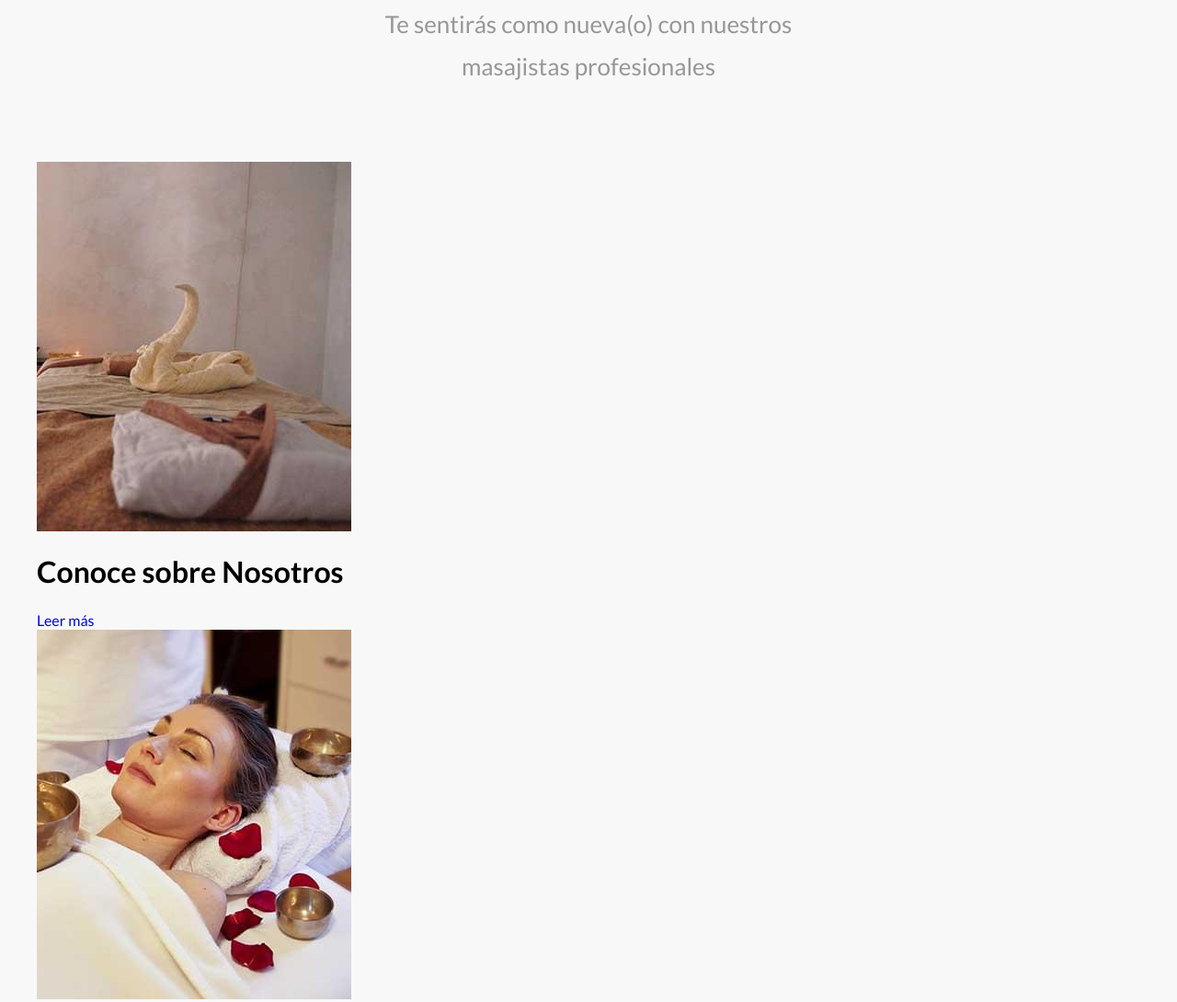
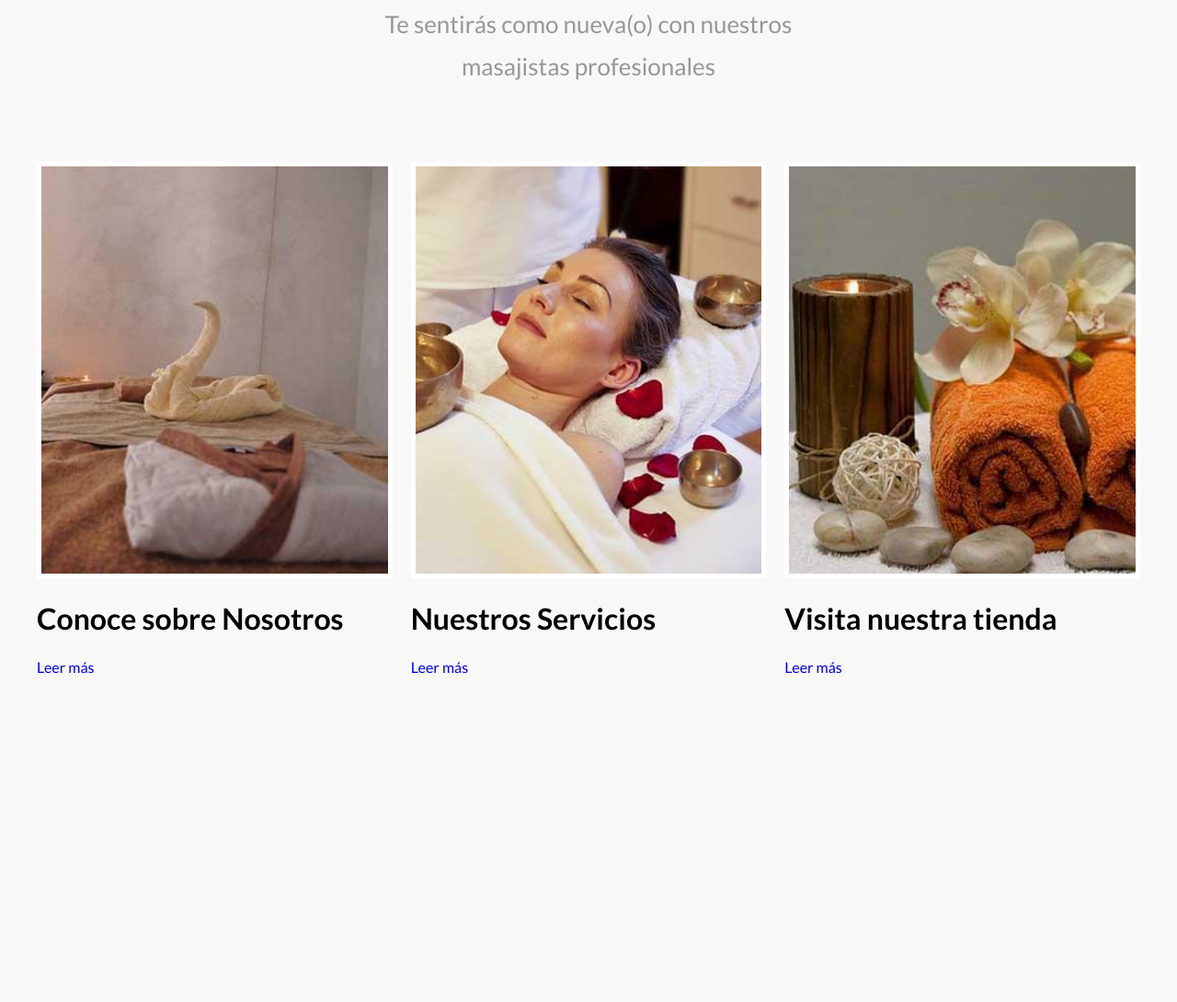
Before and after one commit to Kuro-98/SPA-Website, a website: page index.html in a window 1280 px wide. Shown: the part 1135-2225 px from the top of the page at 92% size. After the commit the page ends 1870 px from the top, so only its background shows below. Drawn offline with nearby package versions, Linux system fonts and the light colour scheme; a web font is replaced by a local one.

Commit message:
Agregado de estilos de tarjetas y cuadrícula en SCSS

```diff
--- a/src/scss/ui/contenido/_cards.scss
+++ b/src/scss/ui/contenido/_cards.scss
@@ -1,2 +1,32 @@
 @use 'base/variables' as v;
 @use 'base/mixins' as m;
+
+.cards {
+	&__grid {
+		@include m.tablet {
+			@include m.grid(3, 2rem);
+		}
+	}
+}
+
+.card {
+	max-width: 35rem;
+	margin: 0 auto 2rem auto;
+	&:last-of-type {
+		margin-bottom: 0;
+	}
+	@include m.tablet {
+		max-width: unset;
+		margin: 0;
+	}
+
+	&__imagen {
+		width: 100%;
+		border: 0.5rem solid v.$blanco;
+		transition-property: transform;
+		transition-duration: 0.3s;
+		&:hover {
+			transform: rotate(4deg) scale(1.3);
+		}
+	}
+}
```
Also changed, not shown: build/css/app.css, 1 other file.
